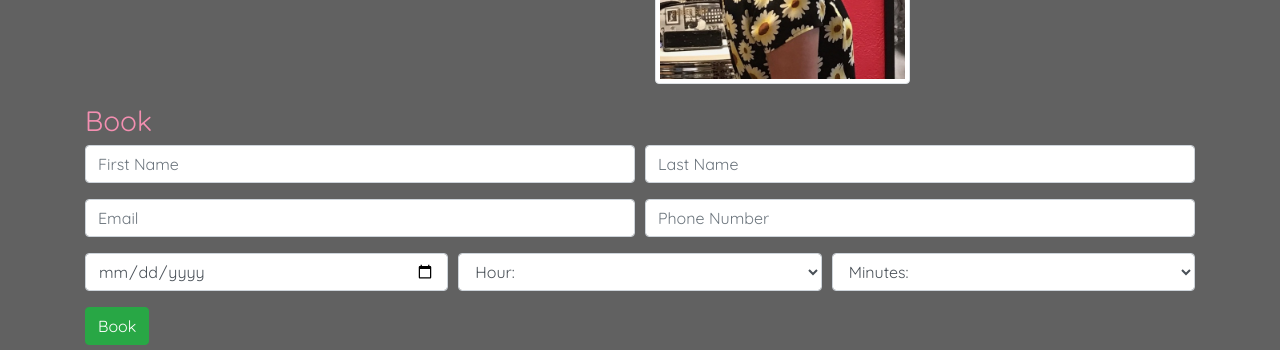
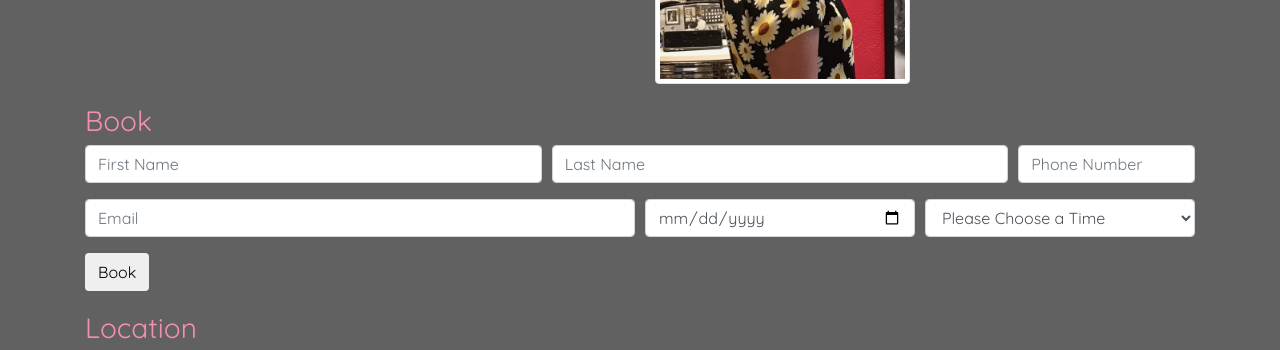
Before and after one commit to jmanock/fRetro, a website: page app/index.html in a window 1280 px wide. Shown: the part 3232-3582 px from the top of the page. Drawn offline with nearby package versions, Linux system fonts and the light colour scheme; some packages are replaced by stand-ins of ours; files that its build step writes are made by us from their sources.

```diff
--- a/app/index.html
+++ b/app/index.html
@@ -202,56 +202,49 @@
 
       <section>
         <h3>Book</h3>
-        <form class='form-horizontal' id='booking-form' name='booking-form'>
+        <form class='form-horizontal' name='submit-to-google-sheet'>
           <div class='form-row'>
-            <div class='form-group col-md-6'>
-              <input class='form-control' placeholder='First Name' type='text' name='First Name'>
+            <div class='form-group col-md-5'>
+              <input class='form-control' placeholder='First Name' type='text' name='firstName'>
             </div>
-            <div class='form-group col-md-6'>
-              <input class='form-control' placeholder='Last Name' type='text' name='Last Name'>
+            <div class='form-group col-md-5'>
+              <input type='text' class='form-control' name='lastName' placeholder='Last Name'>
+            </div>
+            <div class='form-group col-md-2'>
+              <input type='number' class='form-control' name='phoneNumber' placeholder='Phone Number'>
             </div>
           </div>
           <div class='form-row'>
             <div class='form-group col-md-6'>
-              <input type='email' placeholder='Email' class='form-control' name='Email'>
+              <input type='email' name='email' class='form-control' placeholder='Email'>
             </div>
-            <div class='form-group col-md-6'>
-              <input type='number' placeholder='Phone Number' class='form-control' name='Phone Number'>
+            <div class='form-group col-md-3'>
+              <input type='date' name='date' class='form-control'>
             </div>
-          </div>
-
-          <div class='form-row'>
-            <div class='form-group col-md-4'>
-              <input type='date' class='form-control' name='Date'>
-            </div>
-            <div class='form-group col-md-4'>
-              <select class='form-control' name='Hour'>
-                <option value='' selected disabled>Hour:</option>
-                <option value='9am'>9 AM</option>
-                <option value='10am'>10 AM</option>
-                <option value='11am'>11 AM</option>
-                <option value='12pm'>12 PM</option>
-                <option value='1pm'>1 PM</option>
-                <option value='2pm'>2 PM</option>
-                <option value='3pm'>3 PM</option>
-                <option value='4pm'>4 PM</option>
-                <option value='5pm'>5 PM</option>
-                <option value='6pm'>6 PM</option>
-                <option value='7pm'>7 PM</option>
-                <option value='8pm'>8 PM</option>
-              </select>
-            </div>
-            <div class='form-group col-md-4'>
-              <select class='form-control' name='Minutes'>
-                <option value='' selected disabled>Minutes:</option>
-                <option value='00'>00</option>
-                <option value='15'>15</option>
-                <option value='30'>30</option>
-                <option value='45'>45</option>
+            <div class='form-group col-md-3'>
+              <select name='time' class='form-control'>
+                <option value='' selected disabled>Please Choose a Time</option>
+                <option value='10:00am'>10:00 am</option>
+                <option value='10:30am'>10:30 am</option>
+                <option value='11:00am'>11:00 am</option>
+                <option value='11:30am'>11:30 am</option>
+                <option value='12:00pm'>12:00 pm</option>
+                <option value='12:30pm'>12:30 pm</option>
+                <option value='1:00pm'>1:00 pm</option>
+                <option value='1:30pm'>1:30 pm</option>
+                <option value='2:00pm'>2:00 pm</option>
+                <option value='2:30pm'>2:30 pm</option>
+                <option value='3:00pm'>3:00 pm</option>
+                <option value='3:30pm'>3:30 pm</option>
+                <option value='4:00pm'>4:00 pm</option>
+                <option value='4:30pm'>4:30 pm</option>
+                <option value='5:00pm'>5:00 pm</option>
+                <option value='5:30pm'>5:30 pm</option>
+                <option value='6:00pm'>6:00 pm</option>
               </select>
             </div>
           </div>
-          <button class='btn btn-success' type='submit' id='submit-form'>Book</button>
+          <button type='submit' class='btn btn-default'>Book</button>
         </form>
       </section>
 
--- a/app/scripts/main.js
+++ b/app/scripts/main.js
@@ -1,12 +1,3 @@
-// function myMap(){
-//   var mapOptions = {
-//     center: new google.maps.LatLng(51.5, -0.12),
-//     zoom:10,
-//     mapTypeId:google.maps.MapTypeId.HYBRID
-//   }
-//   var map = new google.maps.Map(document.getElementById('map'),mapOptions);
-// }
-
 function myMap(){
   var uluru = {lat:28.6486639786372, lng:-81.3540162583253};
   var map = new google.maps.Map(document.getElementById('map'),{
@@ -18,3 +9,13 @@
     map:map
   });
 }
+
+const scriptURL = 'https://script.google.com/macros/s/AKfycbyYc6U2BcmWssKCfAH6emQovnWTrfUIpn8o1a9mGrZ5XAPAav4/exec';
+const form = document.forms['submit-to-google-sheet'];
+
+form.addEventListener('submit', e => {
+  e.preventDefault();
+  fetch(scriptURL, {method:'POST', body: new FormData(form)})
+    .then(response => console.log('Success!', response))
+    .catch(error => console.error('Error!', error.message));
+});
```
Also changed, not shown: app/success-page.html (deleted, +0 -40 lines), app/test.html (deleted, +0 -36 lines), app/validation-functions.js (deleted).
